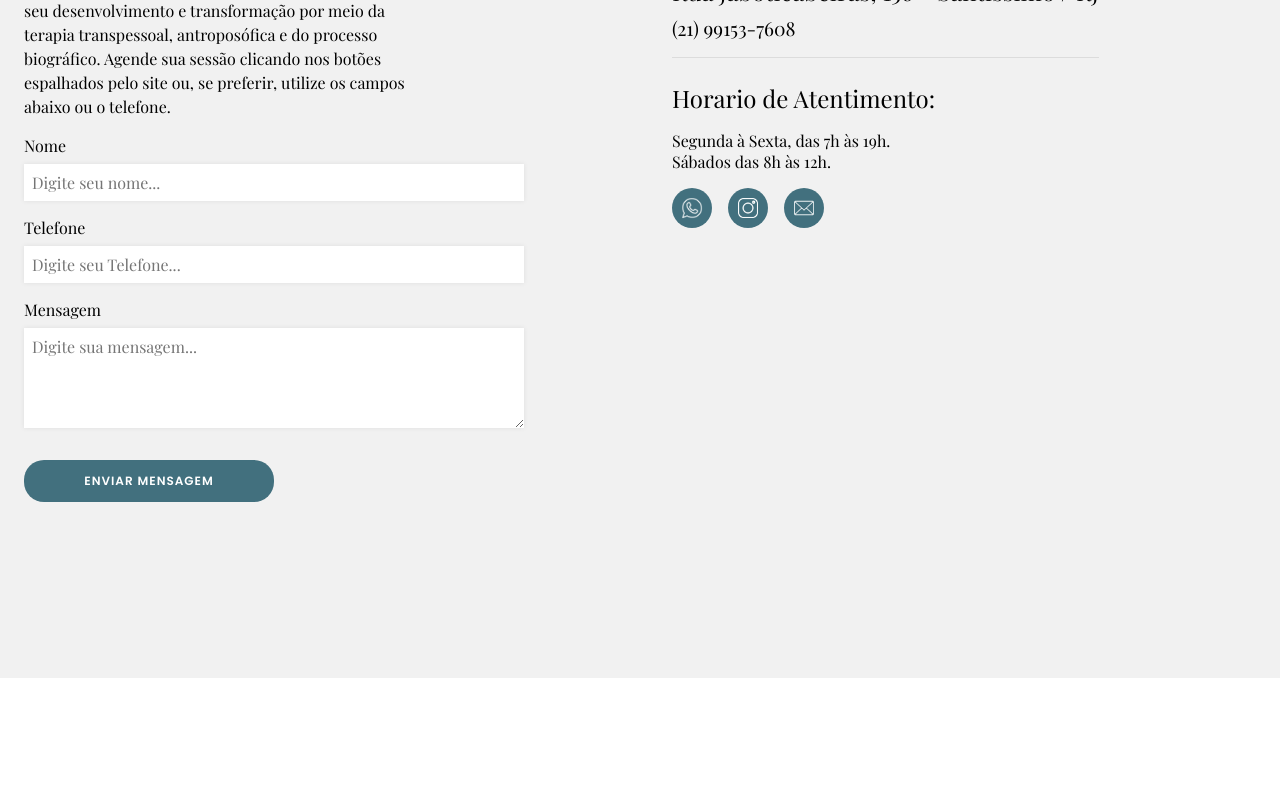
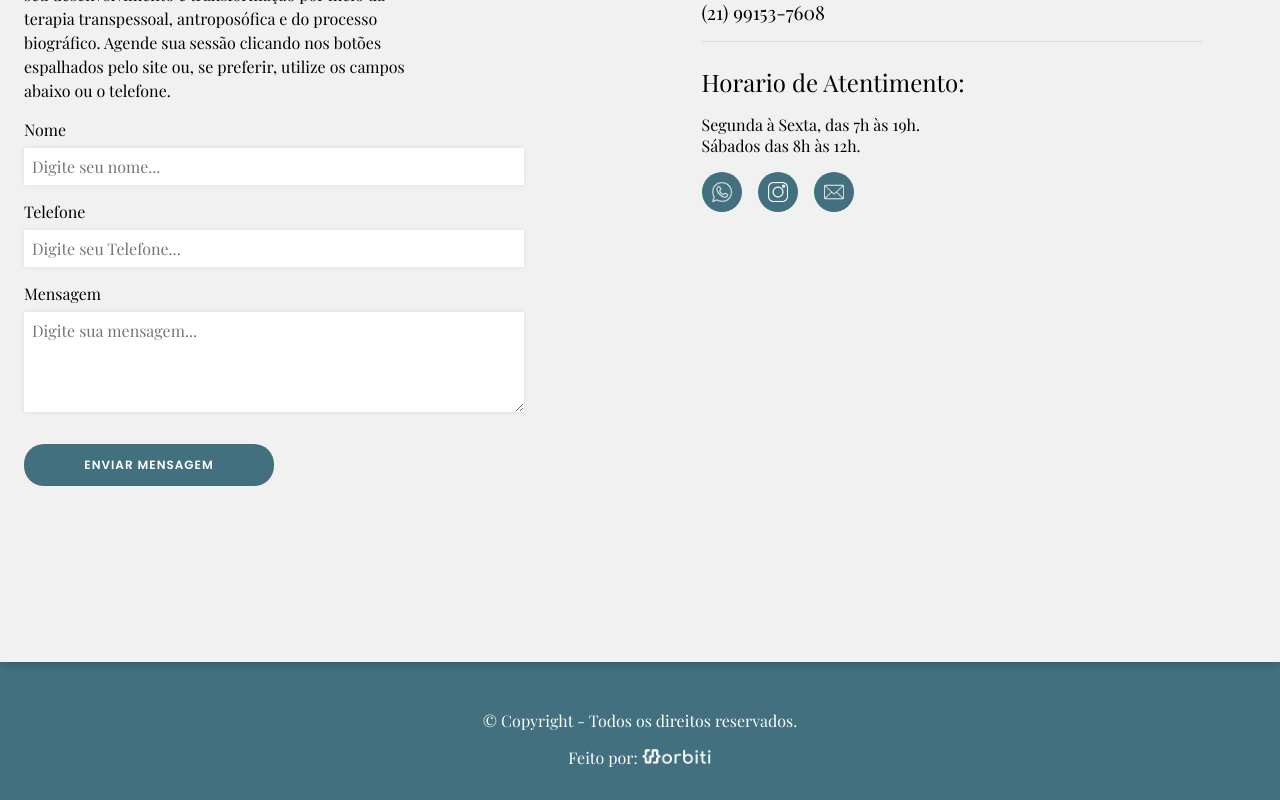
Before and after one commit to rlxmts/helena-diniz-react, a React (Create React App) app: page / in a window 1280 px wide. Shown: the part 7836-8636 px from the top of the page. Before the commit the page ends 8514 px from the top, so only its background shows below. Built offline with nearby package versions, Linux system fonts and the light colour scheme.

Commit message:
:construction: Terminando a estrutura do site.

```diff
--- a/src/App.js
+++ b/src/App.js
@@ -1,11 +1,12 @@
 import Banner from "./components/layout/Banner";
 import Cabecalho from "./components/layout/Cabecalho";
 import Hipnoterapia from "./components/sections/Hipnoterapia";
-import Sobre from "./components/layout/Sobre";
+import Sobre from "./components/sections/Sobre";
 import Testemunhos from "./components/sections/Testemunhos";
 import Motivos from "./components/sections/Motivos";
 import Citacao from "./components/sections/Citacao";
 import Contato from "./components/layout/Contato";
+import Rodape from "./components/layout/Rodape";
 
 function App() {
   return (
@@ -18,6 +19,7 @@ function App() {
       <Testemunhos />
       <Citacao />
       <Contato />
+      <Rodape />
     </div>
   );
 }
--- a/src/components/layout/Contato/index.js
+++ b/src/components/layout/Contato/index.js
@@ -6,10 +6,18 @@ import Formulario from "../../common/Formulario";
 
 const SecaoContato = styled.section`
     background-color: #F1F1F1;
+    box-shadow: 0px 0px 10px #0000004f;
+    position: relative;
+    .contato-titulo{
+        font-size: 1.5rem;
+        margin-bottom: 1rem;
+    }
 
     .container-contato{
         display:flex;
         gap: 2rem;
+        flex-wrap: wrap;
+        justify-content: space-between;
     }
 `
 
@@ -17,6 +25,7 @@ const Informacoes = styled.div`
     display: flex;
     flex-direction: column;
     gap:1rem;
+    width:45%;
 
     .redes-sociais{
         display: flex;
@@ -94,7 +103,7 @@ const Contato = ()=> {
     return(
         <SecaoContato>
             <Container>
-                    <Titulo>Contato</Titulo>
+                    <Titulo className="contato-titulo">Contato</Titulo>
                     <div className="container-contato">
                         <ContainerForm>
                             <Paragrafo>
--- /dev/null
+++ b/src/components/layout/Rodape/index.js
@@ -0,0 +1,45 @@
+import styled from "styled-components";
+import { Container } from "../../common/Container";
+
+const SecaoRodape = styled.footer`
+    background-color: #42707e;
+    padding-top:2rem;
+    .container-rodape{
+        padding: 1rem;
+        text-align: center;
+        span, a{
+            color:#FFF;
+        }
+
+        .creditos{
+            margin: 1rem;
+            display:block;
+        }
+
+        .creditos-logo{
+            width: 70px;
+        }
+    }
+`
+
+const Rodape = () => {
+    return(
+        <SecaoRodape>
+            <Container className="container-rodape">
+                <span> &copy; Copyright - Todos os direitos reservados.</span>
+                <div>
+                    <a
+                        href="https://horbiti.vercel.app"
+                        target="_blank"
+                        rel="noopener noreferrer"
+                        className="creditos"
+                    >
+                        Feito por: <img  className='creditos-logo' src='./img/horbiti.png' alt="Horbiti"></img>
+                    </a>
+                </div>
+            </Container>
+        </SecaoRodape>
+    )
+}
+
+export default Rodape;
--- a/src/components/layout/Sobre/index.js
+++ b/src/components/sections/Sobre/index.js
@@ -3,7 +3,7 @@ import { Container } from "../../common/Container"
 import { Paragrafo } from "../../common/Paragrafo";
 import { Titulo } from "../../common/Titulo";
 import { Botao } from "../../common/Botao";
-import Historia from "../../sections/Historia";
+import Historia from "../Historia";
 
 const SecaoSobre = styled.section`
 
```
Also changed, not shown: public/img/horbiti.png (added).
